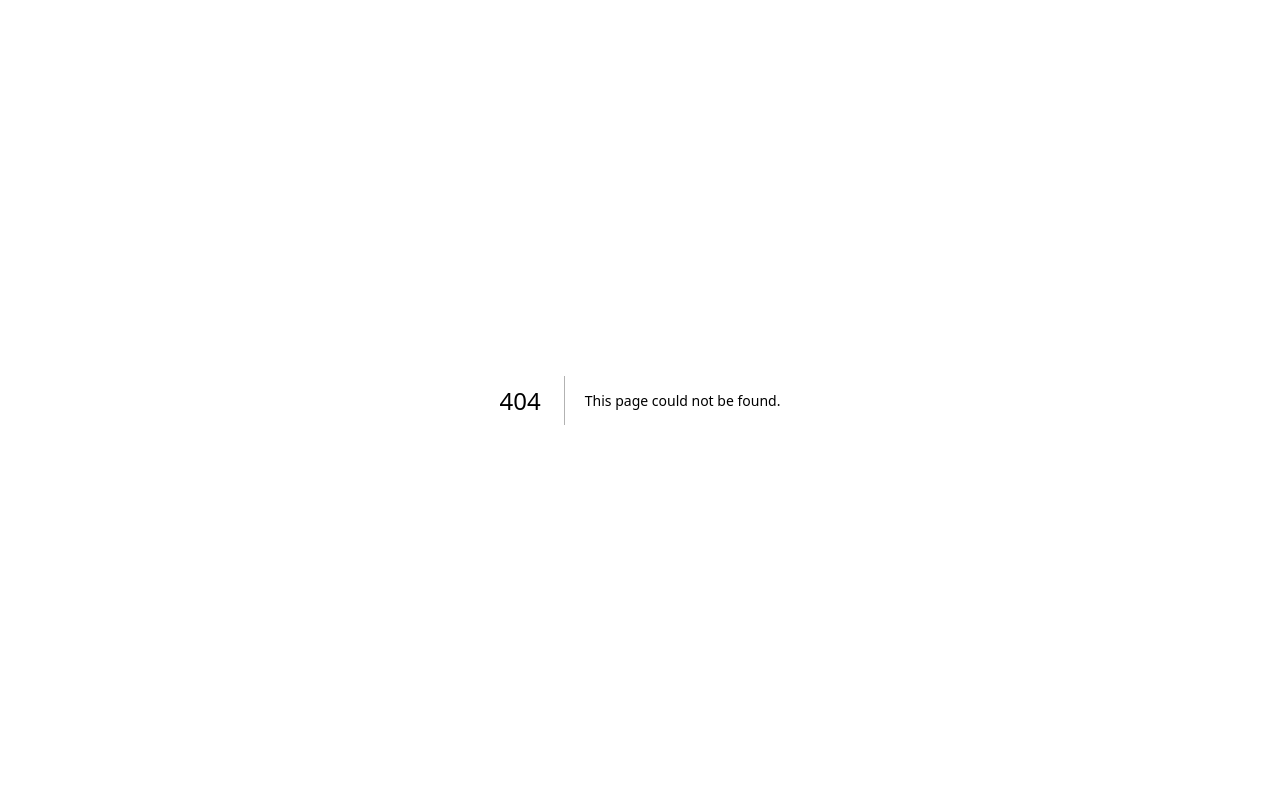
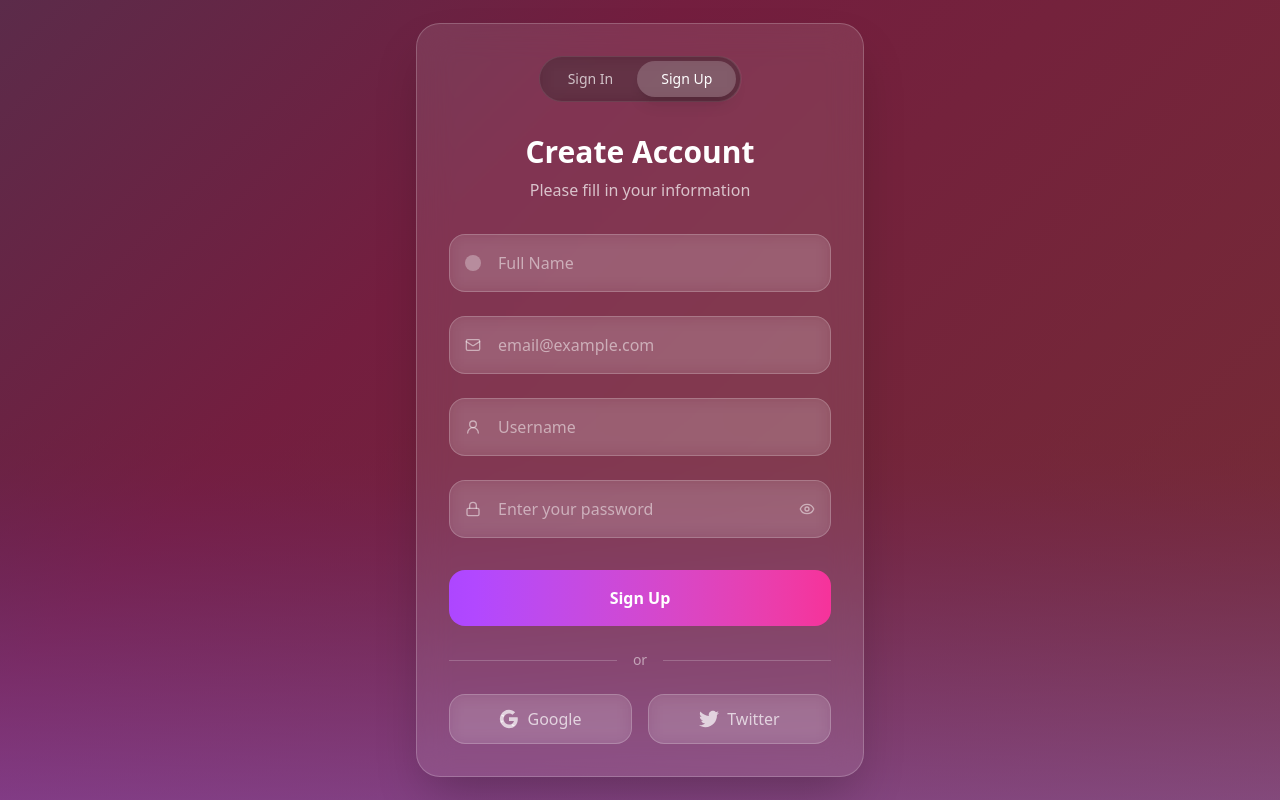
Before and after one commit to Mhbib34/lapangin-fe, a Next.js app: page /register in a window 1280 px wide. Before the commit this address had no page. Built offline with nearby package versions, Linux system fonts and the light colour scheme; no server answers.

Commit message:
feat : add feature register user and register page

```diff
--- /dev/null
+++ b/src/app/(main)/(auth)/register/page.tsx
@@ -0,0 +1,45 @@
+"use client";
+import React, { useState } from "react";
+import RegisterForm from "../../components/RegisterForm";
+import { showError, showSuccess } from "@/lib/sonnerToast";
+import axiosInstance from "@/lib/axiosInstance";
+import { AxiosError } from "axios";
+
+const RegisterPage = () => {
+  const [showPassword, setShowPassword] = useState(false);
+  const [formRegister, setFormRegister] = useState({
+    email: "",
+    password: "",
+    name: "",
+    username: "",
+  });
+
+  const handleInputChange = (e: React.ChangeEvent<HTMLInputElement>) => {
+    setFormRegister({ ...formRegister, [e.target.name]: e.target.value });
+  };
+
+  const handleSubmit = async (e: React.FormEvent<HTMLFormElement>) => {
+    e.preventDefault();
+    try {
+      const res = await axiosInstance.post("/api/users", formRegister);
+      console.log(res.data.message);
+      showSuccess(res.data.message);
+    } catch (error) {
+      const err = error as AxiosError<{ errors: string }>;
+      const errorMessage =
+        err.response?.data?.errors || "Register failed. Please try again.";
+      showError(errorMessage);
+    }
+  };
+  return (
+    <RegisterForm
+      showPassword={showPassword}
+      setShowPassword={setShowPassword}
+      formRegister={formRegister}
+      handleInputChange={handleInputChange}
+      handleSubmit={handleSubmit}
+    />
+  );
+};
+
+export default RegisterPage;
--- a/src/app/(main)/components/LoginForm.tsx
+++ b/src/app/(main)/components/LoginForm.tsx
@@ -1,5 +1,7 @@
 import SocialLogin from "./SocialLogin";
 import FormFields from "./FormFields";
+import { useRouter } from "next/navigation";
+import SubmitButton from "./SubmitButton";
 
 type Props = {
   showPassword: boolean;
@@ -16,6 +18,7 @@ const LoginForm = ({
   formLogin,
   handleSubmit,
 }: Props) => {
+  const router = useRouter();
   return (
     <form
       className="bg-white/10 backdrop-blur-lg border border-white/20 rounded-3xl p-8 shadow-2xl"
@@ -25,14 +28,16 @@ const LoginForm = ({
       <div className="flex items-center justify-center mb-8">
         <div className="bg-black/30 backdrop-blur-sm rounded-full p-1 border border-white/10">
           <button
+            onClick={() => router.push("/login")}
             type="button"
-            className={`px-6 py-2 rounded-full text-sm font-medium transition-all duration-300 bg-white/20 text-white shadow-lg`}
+            className={`px-6 py-2 rounded-full text-sm font-medium transition-all duration-300 bg-white/20 text-white shadow-lg cursor-pointer`}
           >
             Sign In
           </button>
           <button
+            onClick={() => router.push("/register")}
             type="button"
-            className={`px-6 py-2 rounded-full text-sm font-medium transition-all duration-300 text-white/70 hover:text-white`}
+            className={`px-6 py-2 cursor-pointer rounded-full text-sm font-medium transition-all duration-300 text-white/70 hover:text-white`}
           >
             Sign Up
           </button>
@@ -65,12 +70,7 @@ const LoginForm = ({
       </div>
 
       {/* Submit Button */}
-      <button
-        type="submit"
-        className="w-full mt-8 bg-gradient-to-r from-purple-500 to-pink-500 hover:from-purple-600 hover:to-pink-600 text-white font-semibold py-4 px-6 rounded-2xl transition-all duration-300 transform hover:scale-[1.02] hover:shadow-lg active:scale-[0.98] cursor-pointer"
-      >
-        Sign In
-      </button>
+      <SubmitButton text="Sign In" />
 
       {/* Divider */}
       <div className="flex items-center my-6">
--- a/src/app/(main)/components/RegisterForm.tsx
+++ b/src/app/(main)/components/RegisterForm.tsx
@@ -1,43 +1,50 @@
-import { Eye, EyeOff, Lock, Mail } from "lucide-react";
+"use client";
+import { Eye, EyeOff, Lock, Mail, User2 } from "lucide-react";
+import { useRouter } from "next/navigation";
 import React from "react";
+import SocialLogin from "./SocialLogin";
+import SubmitButton from "./SubmitButton";
 
 type Props = {
-  isLogin: boolean;
-  setIsLogin: React.Dispatch<React.SetStateAction<boolean>>;
   showPassword: boolean;
   setShowPassword: React.Dispatch<React.SetStateAction<boolean>>;
+  handleInputChange: React.ChangeEventHandler<HTMLInputElement>;
+  formRegister: {
+    email: string;
+    password: string;
+    username: string;
+    name: string;
+  };
+  handleSubmit: React.FormEventHandler<HTMLFormElement>;
 };
 
 const RegisterForm = ({
-  isLogin,
-  setIsLogin,
   showPassword,
   setShowPassword,
+  handleInputChange,
+  formRegister,
+  handleSubmit,
 }: Props) => {
+  const router = useRouter();
   return (
-    <div className="bg-white/10 backdrop-blur-lg border border-white/20 rounded-3xl p-8 shadow-2xl">
+    <form
+      className="bg-white/10 backdrop-blur-lg border border-white/20 rounded-3xl p-8 shadow-2xl"
+      onSubmit={handleSubmit}
+    >
       {/* Toggle Buttons */}
       <div className="flex items-center justify-center mb-8">
         <div className="bg-black/30 backdrop-blur-sm rounded-full p-1 border border-white/10">
           <button
             type="button"
-            onClick={() => setIsLogin(true)}
-            className={`px-6 py-2 rounded-full text-sm font-medium transition-all duration-300 ${
-              isLogin
-                ? "bg-white/20 text-white shadow-lg"
-                : "text-white/70 hover:text-white"
-            }`}
+            onClick={() => router.push("/login")}
+            className={`px-6 py-2 cursor-pointer rounded-full text-sm font-medium transition-all duration-300 text-white/70 hover:text-white`}
           >
             Sign In
           </button>
           <button
             type="button"
-            onClick={() => setIsLogin(false)}
-            className={`px-6 py-2 rounded-full text-sm font-medium transition-all duration-300 ${
-              !isLogin
-                ? "bg-white/20 text-white shadow-lg"
-                : "text-white/70 hover:text-white"
-            }`}
+            onClick={() => router.push("/register")}
+            className={`px-6 py-2 cursor-pointer rounded-full text-sm font-medium transition-all duration-300 bg-white/20 text-white shadow-lg`}
           >
             Sign Up
           </button>
@@ -46,25 +53,18 @@ const RegisterForm = ({
 
       {/* Title */}
       <div className="text-center mb-8">
-        <h1 className="text-3xl font-bold text-white mb-2">
-          {isLogin ? "Welcome Back" : "Create Account"}
-        </h1>
-        <p className="text-white/70">
-          {isLogin
-            ? "Please sign in to your account"
-            : "Please fill in your information"}
-        </p>
+        <h1 className="text-3xl font-bold text-white mb-2">Create Account</h1>
+        <p className="text-white/70">Please fill in your information</p>
       </div>
 
       {/* Form Fields */}
       <div className="space-y-6">
-        {!isLogin && (
         <div className="relative">
           <input
             type="text"
-              name="fullName"
-              //   value={formData.fullName}
-              //   onChange={handleInputChange}
+            name="name"
+            value={formRegister.name}
+            onChange={handleInputChange}
             placeholder="Full Name"
             className="w-full bg-white/10 backdrop-blur-sm border border-white/20 rounded-2xl py-4 px-4 pl-12 text-white placeholder-white/50 focus:outline-none focus:border-white/40 focus:bg-white/20 transition-all duration-300"
           />
@@ -72,14 +72,12 @@ const RegisterForm = ({
             <div className="w-4 h-4 rounded-full bg-white/30"></div>
           </div>
         </div>
-        )}
-
         <div className="relative">
           <input
             type="email"
             name="email"
-            // value={formData.email}
-            // onChange={handleInputChange}
+            value={formRegister.email}
+            onChange={handleInputChange}
             placeholder="email@example.com"
             className="w-full bg-white/10 backdrop-blur-sm border border-white/20 rounded-2xl py-4 px-4 pl-12 text-white placeholder-white/50 focus:outline-none focus:border-white/40 focus:bg-white/20 transition-all duration-300"
           />
@@ -88,10 +86,22 @@ const RegisterForm = ({
 
         <div className="relative">
           <input
+            type="text"
+            name="username"
+            value={formRegister.username}
+            onChange={handleInputChange}
+            placeholder="Username"
+            className="w-full bg-white/10 backdrop-blur-sm border border-white/20 rounded-2xl py-4 px-4 pl-12 text-white placeholder-white/50 focus:outline-none focus:border-white/40 focus:bg-white/20 transition-all duration-300"
+          />
+          <User2 className="absolute left-4 top-1/2 transform -translate-y-1/2 w-4 h-4 text-white/50" />
+        </div>
+
+        <div className="relative">
+          <input
             type={showPassword ? "text" : "password"}
             name="password"
-            // value={formData.password}
-            // onChange={handleInputChange}
+            value={formRegister.password}
+            onChange={handleInputChange}
             placeholder="Enter your password"
             className="w-full bg-white/10 backdrop-blur-sm border border-white/20 rounded-2xl py-4 px-4 pl-12 pr-12 text-white placeholder-white/50 focus:outline-none focus:border-white/40 focus:bg-white/20 transition-all duration-300"
           />
@@ -108,42 +118,10 @@ const RegisterForm = ({
             )}
           </button>
         </div>
-
-        {!isLogin && (
-          <div className="relative">
-            <input
-              type="password"
-              name="confirmPassword"
-              //   value={formData.confirmPassword}
-              //   onChange={handleInputChange}
-              placeholder="Confirm password"
-              className="w-full bg-white/10 backdrop-blur-sm border border-white/20 rounded-2xl py-4 px-4 pl-12 text-white placeholder-white/50 focus:outline-none focus:border-white/40 focus:bg-white/20 transition-all duration-300"
-            />
-            <Lock className="absolute left-4 top-1/2 transform -translate-y-1/2 w-4 h-4 text-white/50" />
-          </div>
-        )}
       </div>
 
-      {/* Remember & Forgot */}
-      {isLogin && (
-        <div className="flex items-center justify-between mt-6 text-sm">
-          <label className="flex items-center text-white/70">
-            <input type="checkbox" className="mr-2 rounded" />
-            Remember me
-          </label>
-          <button className="text-white/70 hover:text-white transition-colors">
-            Forgot password?
-          </button>
-        </div>
-      )}
-
       {/* Submit Button */}
-      <button
-        // onClick={handleSubmit}
-        className="w-full mt-8 bg-gradient-to-r from-purple-500 to-pink-500 hover:from-purple-600 hover:to-pink-600 text-white font-semibold py-4 px-6 rounded-2xl transition-all duration-300 transform hover:scale-[1.02] hover:shadow-lg active:scale-[0.98]"
-      >
-        {isLogin ? "Sign In" : "Create Account"}
-      </button>
+      <SubmitButton text="Sign Up" />
 
       {/* Divider */}
       <div className="flex items-center my-6">
@@ -153,42 +131,8 @@ const RegisterForm = ({
       </div>
 
       {/* Social Login */}
-      <div className="grid grid-cols-2 gap-4">
-        <button
-          type="button"
-          className="flex items-center justify-center py-3 px-4 bg-white/10 backdrop-blur-sm border border-white/20 rounded-2xl text-white/70 hover:text-white hover:bg-white/20 transition-all duration-300"
-        >
-          <svg className="w-5 h-5 mr-2" viewBox="0 0 24 24">
-            <path
-              fill="currentColor"
-              d="M22.56 12.25c0-.78-.07-1.53-.2-2.25H12v4.26h5.92c-.26 1.37-1.04 2.53-2.21 3.31v2.77h3.57c2.08-1.92 3.28-4.74 3.28-8.09z"
-            />
-            <path
-              fill="currentColor"
-              d="M12 23c2.97 0 5.46-.98 7.28-2.66l-3.57-2.77c-.98.66-2.23 1.06-3.71 1.06-2.86 0-5.29-1.93-6.16-4.53H2.18v2.84C3.99 20.53 7.7 23 12 23z"
-            />
-            <path
-              fill="currentColor"
-              d="M5.84 14.09c-.22-.66-.35-1.36-.35-2.09s.13-1.43.35-2.09V7.07H2.18C1.43 8.55 1 10.22 1 12s.43 3.45 1.18 4.93l2.85-2.22.81-.62z"
-            />
-            <path
-              fill="currentColor"
-              d="M12 5.38c1.62 0 3.06.56 4.21 1.64l3.15-3.15C17.45 2.09 14.97 1 12 1 7.7 1 3.99 3.47 2.18 7.07l3.66 2.84c.87-2.6 3.3-4.53 6.16-4.53z"
-            />
-          </svg>
-          Google
-        </button>
-        <button
-          type="button"
-          className="flex items-center justify-center py-3 px-4 bg-white/10 backdrop-blur-sm border border-white/20 rounded-2xl text-white/70 hover:text-white hover:bg-white/20 transition-all duration-300"
-        >
-          <svg className="w-5 h-5 mr-2" fill="currentColor" viewBox="0 0 24 24">
-            <path d="M24 4.557c-.883.392-1.832.656-2.828.775 1.017-.609 1.798-1.574 2.165-2.724-.951.564-2.005.974-3.127 1.195-.897-.957-2.178-1.555-3.594-1.555-3.179 0-5.515 2.966-4.797 6.045-4.091-.205-7.719-2.165-10.148-5.144-1.29 2.213-.669 5.108 1.523 6.574-.806-.026-1.566-.247-2.229-.616-.054 2.281 1.581 4.415 3.949 4.89-.693.188-1.452.232-2.224.084.626 1.956 2.444 3.379 4.6 3.419-2.07 1.623-4.678 2.348-7.29 2.04 2.179 1.397 4.768 2.212 7.548 2.212 9.142 0 14.307-7.721 13.995-14.646.962-.695 1.797-1.562 2.457-2.549z" />
-          </svg>
-          Twitter
-        </button>
-      </div>
-    </div>
+      <SocialLogin />
+    </form>
   );
 };
 
--- /dev/null
+++ b/src/app/(main)/components/SubmitButton.tsx
@@ -0,0 +1,14 @@
+import React from "react";
+
+const SubmitButton = ({ text }: { text: string }) => {
+  return (
+    <button
+      type="submit"
+      className="w-full mt-8 bg-gradient-to-r from-purple-500 to-pink-500 hover:from-purple-600 hover:to-pink-600 text-white font-semibold py-4 px-6 rounded-2xl transition-all duration-300 transform hover:scale-[1.02] hover:shadow-lg active:scale-[0.98] cursor-pointer"
+    >
+      {text}
+    </button>
+  );
+};
+
+export default SubmitButton;
--- a/src/app/layout.tsx
+++ b/src/app/layout.tsx
@@ -2,6 +2,7 @@ import type { Metadata } from "next";
 import { Geist, Geist_Mono } from "next/font/google";
 import "./globals.css";
 import { Toaster } from "sonner";
+import { AuthProvider } from "@/context/AuthContext";
 
 const geistSans = Geist({
   variable: "--font-geist-sans",
@@ -29,7 +30,7 @@ export default function RootLayout({
         className={`${geistSans.variable} ${geistMono.variable} antialiased`}
       >
         <Toaster richColors closeButton />
-        {children}
+        <AuthProvider>{children}</AuthProvider>
       </body>
     </html>
   );
--- /dev/null
+++ b/src/context/AuthContext.tsx
@@ -0,0 +1,69 @@
+"use client";
+
+import {
+  createContext,
+  useContext,
+  useEffect,
+  useState,
+  ReactNode,
+} from "react";
+import axiosInstance from "@/lib/axiosInstance";
+import { useRouter } from "next/navigation";
+
+type User = {
+  id: string;
+  email: string;
+  name: string;
+};
+
+type AuthContextType = {
+  user: User | null;
+  loading: boolean;
+  logout: () => Promise<void>;
+};
+
+export const AuthContext = createContext<AuthContextType | undefined>(
+  undefined
+);
+
+export const AuthProvider = ({ children }: { children: ReactNode }) => {
+  const [user, setUser] = useState<User | null>(null);
+  const [loading, setLoading] = useState(true);
+  const router = useRouter();
+
+  useEffect(() => {
+    const fetchUser = async () => {
+      try {
+        const res = await axiosInstance.get("/api/users", {
+          withCredentials: true,
+        });
+        setUser(res.data.user);
+        console.log(res.data.data);
+
+        //eslint-disable-next-line
+      } catch (err) {
+        setUser(null);
+      } finally {
+        setLoading(false);
+      }
+    };
+
+    fetchUser();
+  }, []);
+
+  const logout = async () => {
+    try {
+      await axiosInstance.delete("/api/users");
+      setUser(null);
+      router.push("/login");
+    } catch (err) {
+      console.error("Logout gagal", err);
+    }
+  };
+
+  return (
+    <AuthContext.Provider value={{ user, loading, logout }}>
+      {children}
+    </AuthContext.Provider>
+  );
+};
```
Also changed, not shown: src/hooks/useAuth.ts (added, +10 -0 lines). Lines whose indentation alone changed are shown as unchanged.
